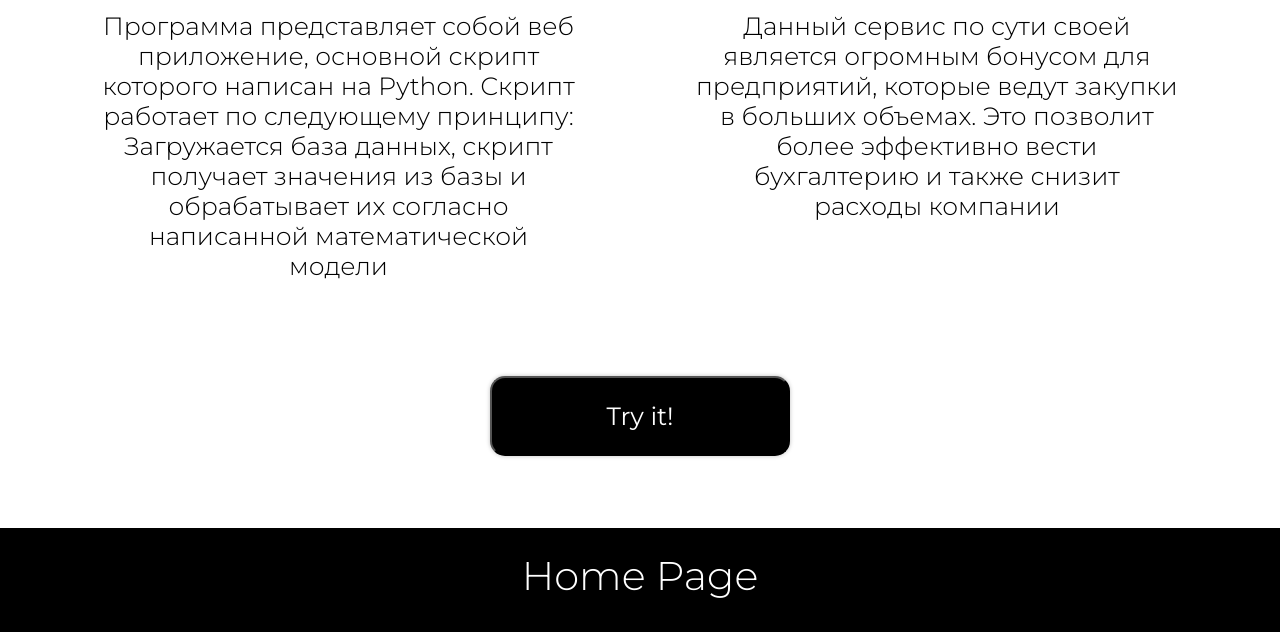
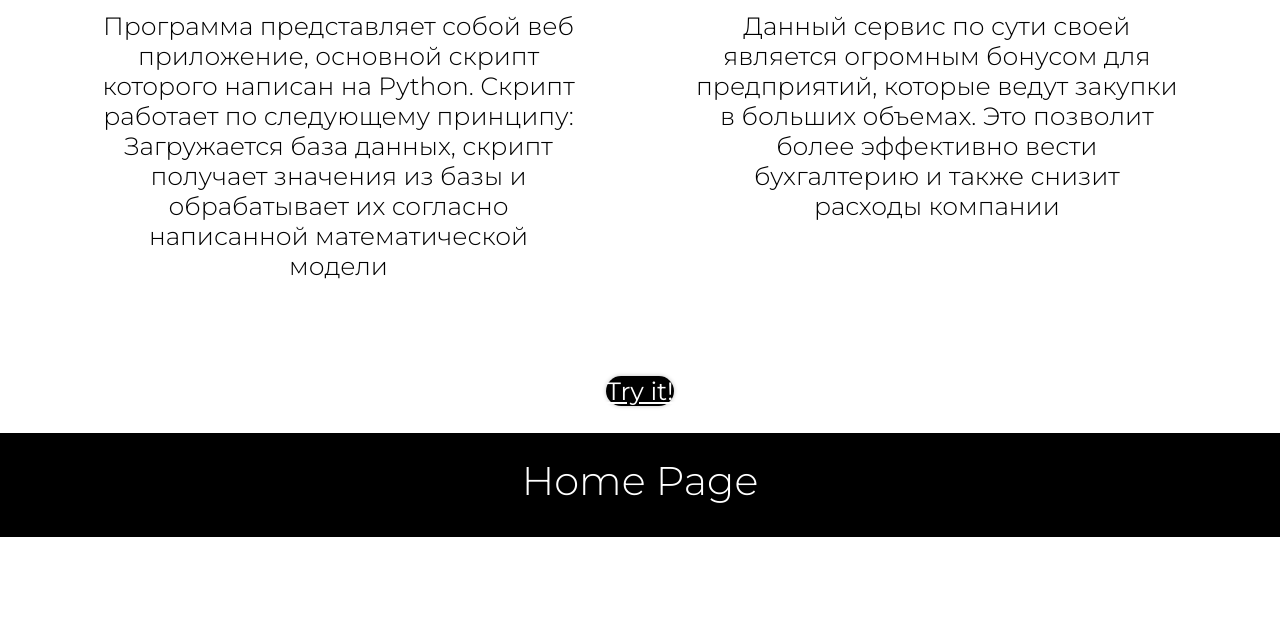
Before and after one commit to IamVirgoo/Hacaton, a plain HTML site: page Web/Docs Page/doc.html in a window 1280 px wide. Shown: the part 360-992 px from the top of the page. After the commit the page ends 897 px from the top, so only its background shows below. Drawn offline with Linux system fonts and the light colour scheme.

Commit message:
Update doc.html

```diff
--- a/Web/Docs Page/doc.html
+++ b/Web/Docs Page/doc.html
@@ -25,7 +25,8 @@
             </div>
         </div>
         <div class="main-content-lower">
-            <button href="../main_page/index.html" class="main-content-btn">Try it!</button>
+            <!--<button href="../main_page/index.html" class="main-content-btn">Try it!</button>-->
+            <a class="main-content-btn" href="">Try it!</a>
         </div>
     </section>
     <footer>
```
